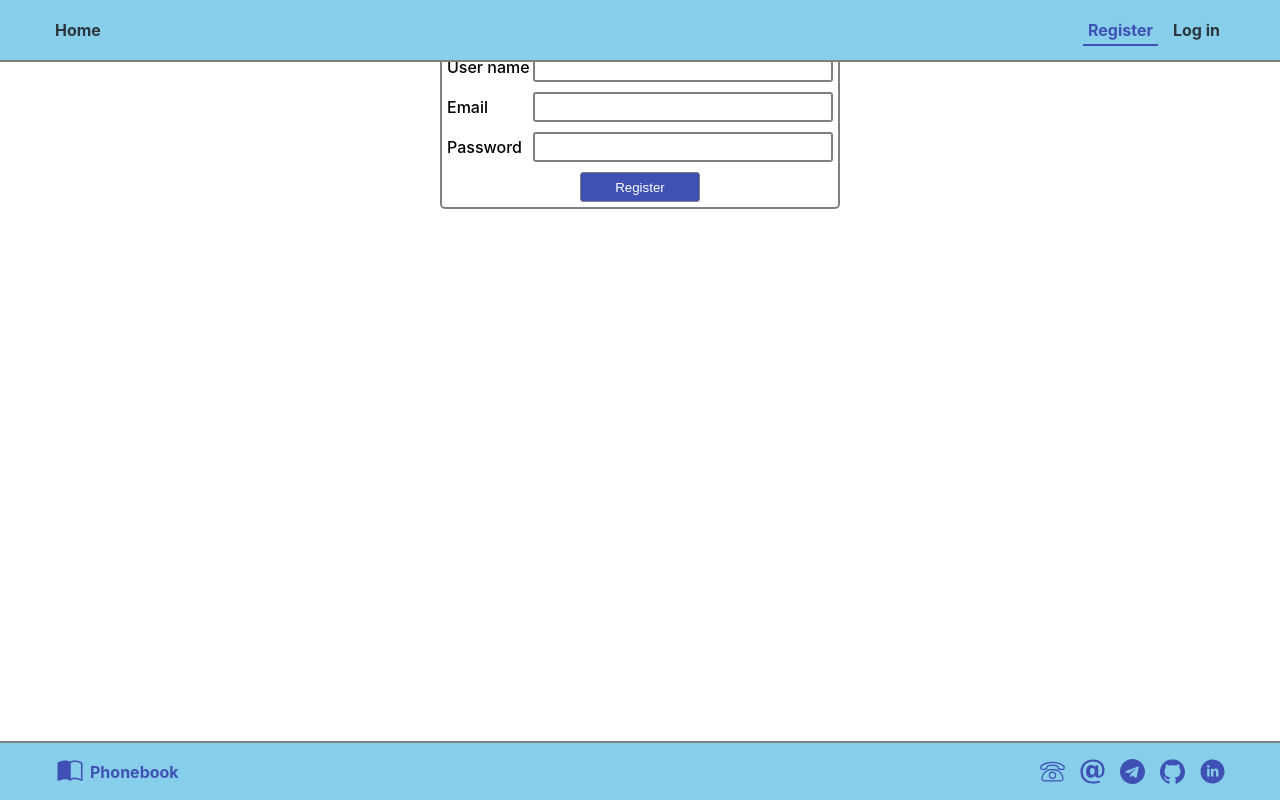
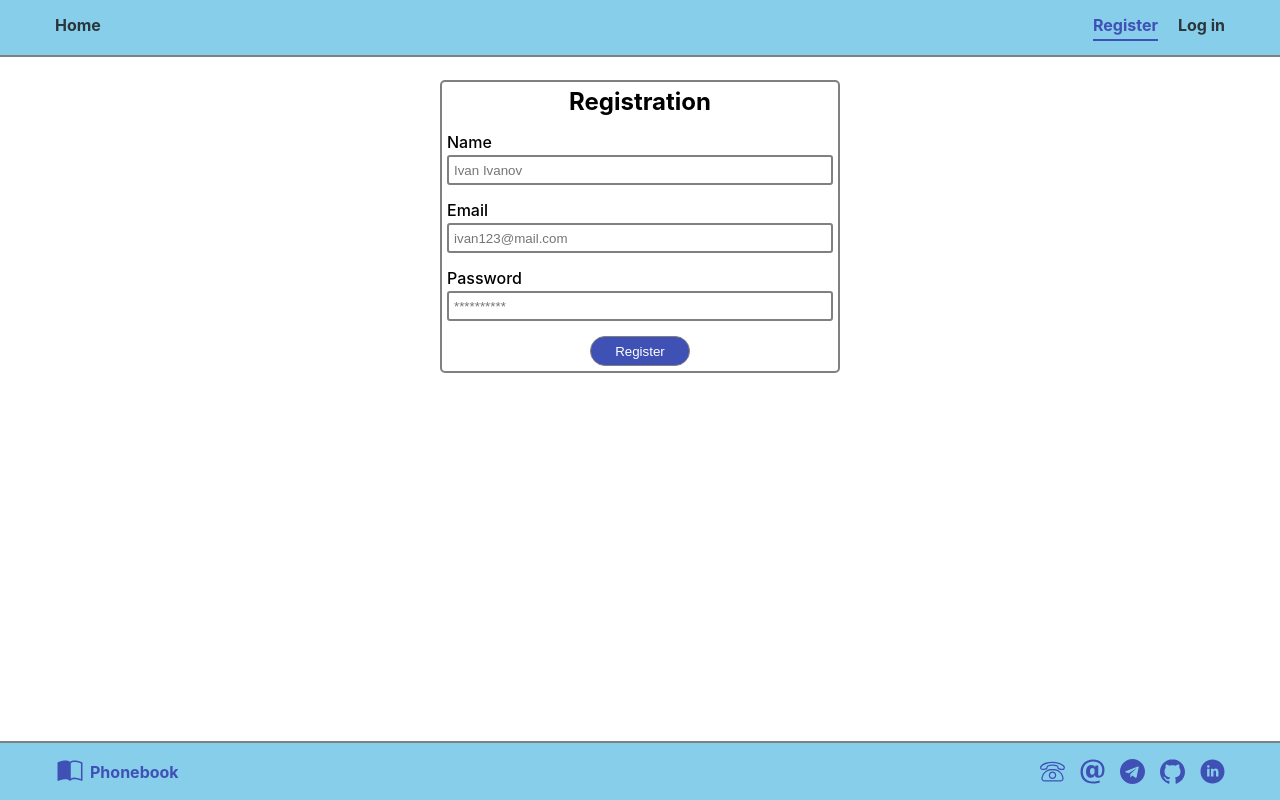
Before and after one commit to Andriy-Lik/goit-react-hw-08-phonebook, a React (Create React App) app: page /goit-react-hw-08-phonebook/register in a window 1280 px wide. Built offline with nearby package versions, Linux system fonts and the light colour scheme.

Commit message:
add adaptability

```diff
--- a/src/components/AuthNav/AuthNav.module.css
+++ b/src/components/AuthNav/AuthNav.module.css
@@ -1,12 +1,16 @@
 .authNavBox {
     display: flex;
-    gap: 10px;
+    gap: 20px;
+
+    @media screen and (max-width: 767px) {
+        justify-content: space-around;
+    }
 }
 
 .authNavlink {
     display: inline-block;
     text-decoration: none;
-    padding: 5px;
+    padding-bottom: 5px;
     font-weight: 700;
     color: #2a363b;
 
--- a/src/components/ContactForm/ContactForm.module.css
+++ b/src/components/ContactForm/ContactForm.module.css
@@ -30,14 +30,14 @@
 }
 
 .contactFormButton {
-    width: 120px;
+    width: 100px;
     height: 30px;
     margin: 0 auto;
     padding: 0;
     background-color: #3f51b5;
     color: white;
     border: 1px solid grey;
-    border-radius: 3px;
+    border-radius: 15px;
     transition: background-color 250ms cubic-bezier(0.4, 0, 0.2, 1), scale 250ms cubic-bezier(0.4, 0, 0.2, 1);
 
     &:hover,
--- a/src/components/ContactList/ContactList.module.css
+++ b/src/components/ContactList/ContactList.module.css
@@ -1,25 +1,26 @@
 .contactList {
+    width: 400px;
     margin: 0;
     padding: 0;
     list-style: none;
+
+    @media screen and (max-width: 429px) {
+        width: 290px;
+    }
 }
 
 .contactListItem {
     display: flex;
     align-items: center;
-    width: 400px;
-    height: 45px;
-    border: 2px solid grey;
-    border-radius: 3px;
     margin-bottom: 10px;
-    padding: 0 10px;
-
-    @media screen and (max-width: 429px) {
-        width: 290px;
-    }
 
     &:last-child {
         margin-bottom: 0;
+    }
+
+    &:hover,
+    &:focus {
+        background-color: skyblue;
     }
 }
 
@@ -54,7 +55,7 @@
 
 .contactListIcon {
     fill: #3f51b5;
-    background-color: #fff;
+    background-color: none;
     transition: scale 250ms cubic-bezier(0.4, 0, 0.2, 1);
 
     &:hover,
--- a/src/components/Navigation/Navigation.module.css
+++ b/src/components/Navigation/Navigation.module.css
@@ -12,6 +12,7 @@
 .navigationLink {
     display: inline-block;
     text-decoration: none;
+    padding-bottom: 5px;
     font-weight: 700;
     color: #2a363b;
 
--- a/src/pages/Login/Login.js
+++ b/src/pages/Login/Login.js
@@ -19,18 +19,22 @@ const Login = () => {
 
     return (
         <Section>
+            <div className={css.loginBox}>
                 <form className={css.loginForm} onSubmit={handleSubmit} autoComplete="off">
                     <h2 className={css.loginTitle}>Log In</h2>
                     <label className={css.loginLabel}>
                         Email
-                    <input className={css.loginInput} type="email" name="email" />
                     </label>
+                    <input className={css.loginInput} type="email" name="email" placeholder="ivan123@mail.com" />
+
                     <label className={css.loginLabel}>
                         Password
-                    <input className={css.loginInput} type="password" name="password" />
                     </label>
+                    <input className={css.loginInput} type="password" name="password" placeholder="**********" />
+
                     <button className={css.loginButton} type="submit">Log In</button>
                 </form>
+            </div>
         </Section>
     );
 };
--- a/src/pages/Login/Login.module.css
+++ b/src/pages/Login/Login.module.css
@@ -1,3 +1,11 @@
+.loginBox {
+    padding: 80px 0;
+
+    @media screen and (max-width: 767px) {
+        padding: 110px 0 115px 0;
+    }
+}
+
 .loginForm {
     display: flex;
     flex-direction: column;
@@ -6,6 +14,10 @@
     padding: 5px;
     border: 2px solid grey;
     border-radius: 5px;
+
+    @media screen and (max-width: 479px) {
+        width: 290px;
+    }
 }
 
 .loginTitle {
@@ -16,36 +28,40 @@
 }
 
 .loginLabel {
-    display: flex;
-    align-items: center;
-    margin-bottom: 10px;
+    margin-bottom: 3px;
     font-size: 16px;
     font-weight: 500;
 }
 
 .loginInput {
-    width: 300px;
+    width: 386px;
     height: 30px;
-    margin-left: auto;
+    margin-bottom: 15px;
     padding: 0 5px;
     border: 2px solid grey;
     border-radius: 3px;
+    transition: border-color 250ms cubic-bezier(0.4, 0, 0.2, 1);
+
+    @media screen and (max-width: 479px) {
+        width: 276px;
+    }
 
     &:hover,
     &:focus {
-        border: 2px solid skyblue;
+        border-color: skyblue;
     }
 }
 
 .loginButton {
-    width: 120px;
+    width: 100px;
     height: 30px;
     margin: 0 auto;
     padding: 0;
     background-color: #3f51b5;
     color: white;
     border: 1px solid grey;
-    border-radius: 3px;
+    border-radius: 15px;
+    transition: background-color 250ms cubic-bezier(0.4, 0, 0.2, 1), scale 250ms cubic-bezier(0.4, 0, 0.2, 1);
 
     &:hover,
     &:focus {
--- a/src/pages/Register/Register.js
+++ b/src/pages/Register/Register.js
@@ -20,22 +20,26 @@ const Register = () => {
 
     return (
         <Section>
+            <div className={css.registerBox}>
                 <form className={css.registerForm} onSubmit={handleSubmit} autoComplete="off">
                     <h2 className={css.registerTitle}>Registration</h2>
-                <label className={css.registerLabel}>
-                    User name
-                    <input className={css.registerInput} type="text" name="name" />
+                    <label className={css.registerLabel} htmlFor="name">
+                        Name
                     </label>
-                <label className={css.registerLabel}>
+                    <input className={css.registerInput} id="name" type="text" name="name" placeholder="Ivan Ivanov" />
+
+                    <label className={css.registerLabel} htmlFor="email">
                         Email
-                    <input className={css.registerInput} type="email" name="email" />
                     </label>
-                <label className={css.registerLabel}>
+                    <input className={css.registerInput} id="email" type="email" name="email" placeholder="ivan123@mail.com" />
+
+                    <label className={css.registerLabel} htmlFor="password">
                         Password
-                    <input className={css.registerInput} type="password" name="password" />
                     </label>
+                    <input className={css.registerInput} id="password" type="password" name="password" placeholder="**********" />
                     <button className={css.registerButton} type="submit">Register</button>
                 </form>
+            </div>
         </Section>
     );
 };
--- a/src/pages/Register/Register.module.css
+++ b/src/pages/Register/Register.module.css
@@ -1,11 +1,24 @@
+.registerBox {
+    padding: 80px 0;
+
+    @media screen and (max-width: 767px) {
+        padding: 110px 0 115px 0;
+    }
+}
+
 .registerForm {
     display: flex;
     flex-direction: column;
+    justify-content: center;
     width: 400px;
     margin: 0 auto;
     padding: 5px;
     border: 2px solid grey;
     border-radius: 5px;
+
+    @media screen and (max-width: 479px) {
+        width: 290px;
+    }
 }
 
 .registerTitle {
@@ -16,36 +29,39 @@
 }
 
 .registerLabel {
-    display: flex;
-    align-items: center;
-    margin-bottom: 10px;
+    margin-bottom: 3px;
     font-size: 16px;
     font-weight: 500;
 }
 
 .registerInput {
-    width: 300px;
+    width: 386px;
     height: 30px;
-    margin-left: auto;
     padding: 0 5px;
+    margin-bottom: 15px;
     border: 2px solid grey;
     border-radius: 3px;
+    transition: border-color 250ms cubic-bezier(0.4, 0, 0.2, 1);
+
+    @media screen and (max-width: 479px) {
+        width: 276px;
+    }
 
     &:hover,
     &:focus {
-        border: 2px solid skyblue;
+        border-color:skyblue;
     }
 }
 
 .registerButton {
-    width: 120px;
+    width: 100px;
     height: 30px;
     margin: 0 auto;
     padding: 0;
     background-color: #3f51b5;
     color: white;
     border: 1px solid grey;
-    border-radius: 3px;
+    border-radius: 15px;
 
     &:hover,
     &:focus {
```
Also changed, not shown: src/images/LogoAL.svg (deleted). Lines whose indentation alone changed are shown as unchanged.
